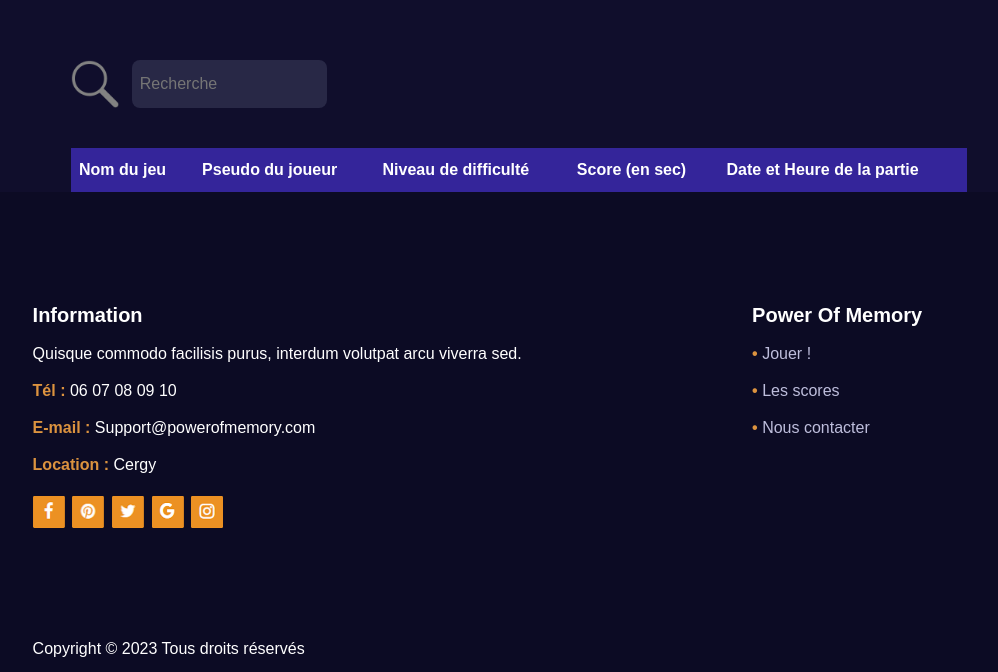
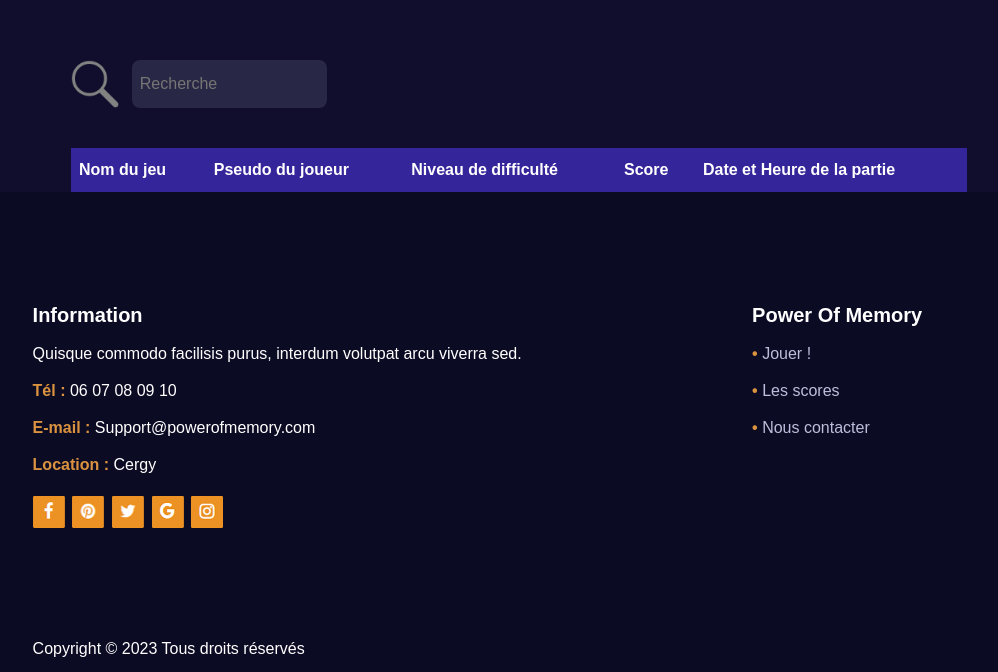
Before and after one commit to KasutoSoei/Projet-FLASH, a PHP site: page /games/memory/scores.php in a window 1280 px wide. Shown: the part 260-932 px from the top of the page, without its empty margins (121-1119 px from the left). Run offline with PHP 8.4, Linux system fonts and the light colour scheme; data comes from the database, SQL or seed files in the repository; data that the repository does not hold is empty.

Commit message:
tableau des scores un peu modifié

```diff
--- a/games/memory/scores.php
+++ b/games/memory/scores.php
@@ -40,7 +40,7 @@ $score_table = obtenirScoreTable($pdo, $_GET['recherchePseudo']);
                         <th>Nom du jeu</th>
                         <th>Pseudo du joueur</th>
                         <th>Niveau de difficulté</th>
-                        <th>Score (en sec)</th>
+                        <th>Score</th>
                         <th>Date et Heure de la partie</th>
                     </tr>
                 </thead>
```
Also changed, not shown: assets/images/Rizz.png (renamed from assets/images/Rizz.JPG), userfiles/1/profile.png, 4 other files.
